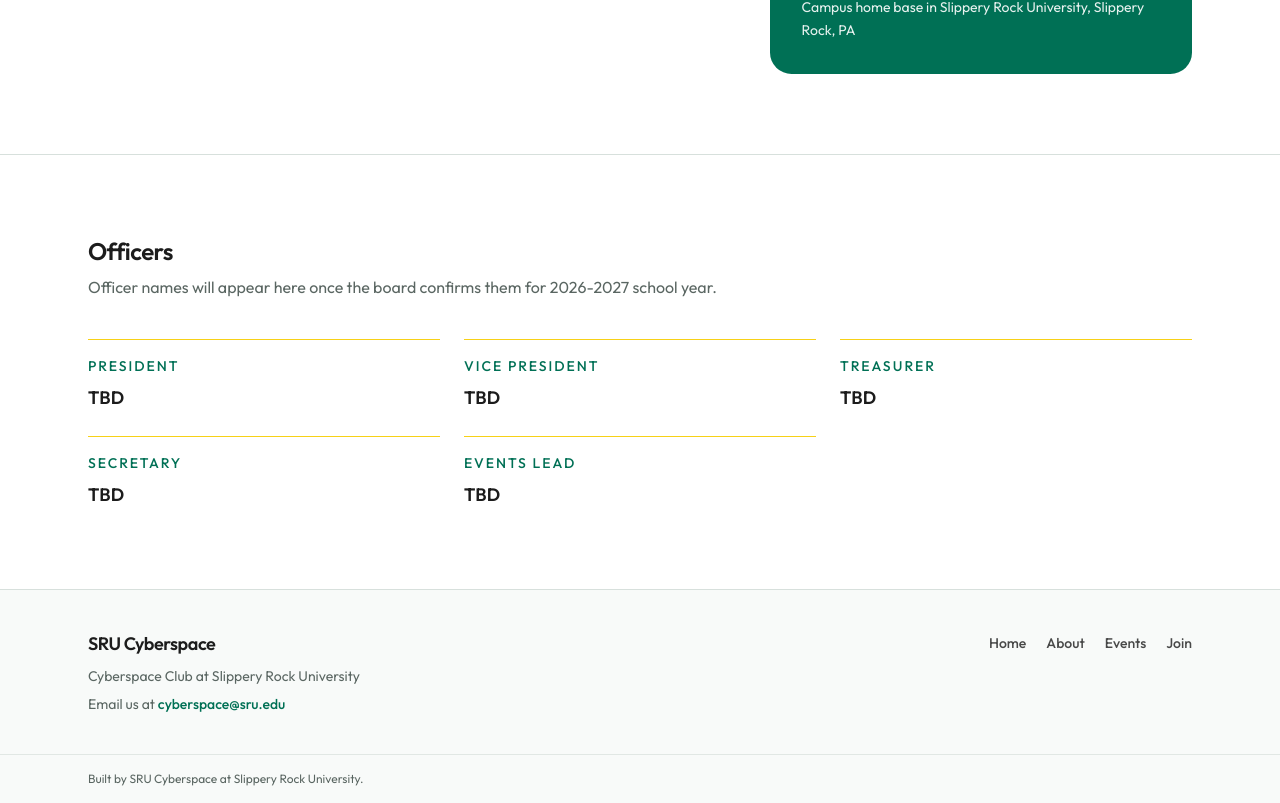
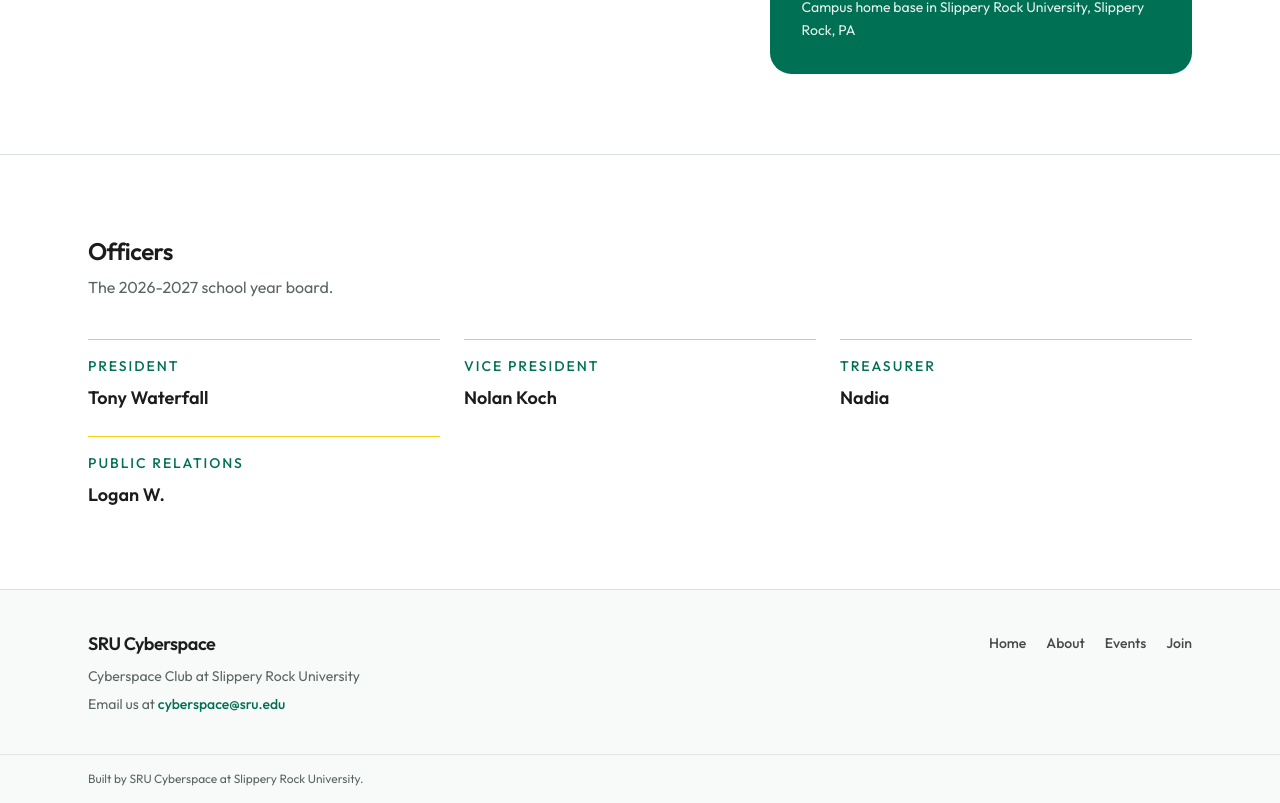
Before and after one commit to SRU-Cyberspace/SRU-Cyberspace-Website, a Next.js app: page /about in a window 1280 px wide. Shown: the part 662-1465 px from the top of the page. Built offline with nearby package versions, Linux system fonts and the light colour scheme.

Commit message:
content(club): set 2026-2027 officer roster

```diff
--- a/src/app/about/page.tsx
+++ b/src/app/about/page.tsx
@@ -48,8 +48,7 @@
             Officers
           </h2>
           <p className="mt-2 max-w-2xl text-muted-foreground">
-            Officer names will appear here once the board confirms them for{" "}
-            {club.schoolYear}.
+            The {club.schoolYear} board.
           </p>
           <ul className="mt-10 grid gap-6 sm:grid-cols-2 lg:grid-cols-3">
             {club.officers.map((officer) => (
--- a/src/content/club.ts
+++ b/src/content/club.ts
@@ -79,11 +79,10 @@
     },
   ] satisfies SocialLink[],
   officers: [
-    { name: "TBD", role: "President" },
-    { name: "TBD", role: "Vice President" },
-    { name: "TBD", role: "Treasurer" },
-    { name: "TBD", role: "Secretary" },
-    { name: "TBD", role: "Events Lead" },
+    { name: "Tony Waterfall", role: "President" },
+    { name: "Nolan Koch", role: "Vice President" },
+    { name: "Nadia", role: "Treasurer" },
+    { name: "Logan W.", role: "Public Relations" },
   ] satisfies Officer[],
   events: [
     {
```
